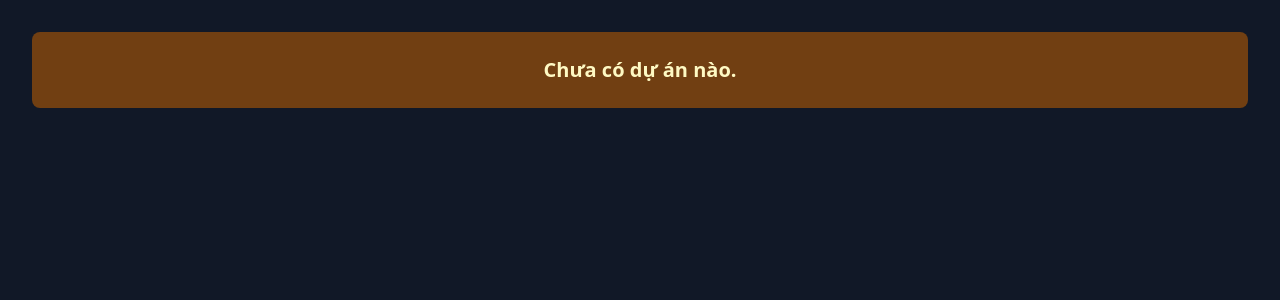
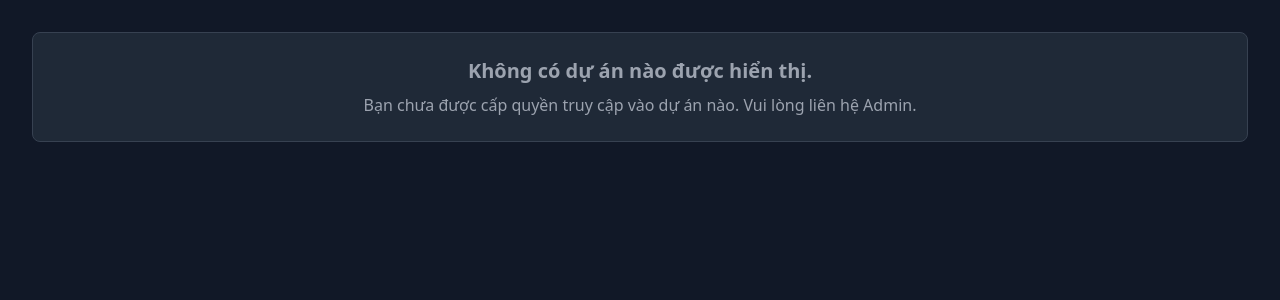
Before and after one commit to huynhtuantai1808/ci_cd_hu, a Flask app: template templates/index.html in a window 1280 px wide. Shown: the part 108-408 px from the top of the page. Run offline with Flask 3, Linux system fonts and the light colour scheme; the template is opened without the code that fills it, so the values that code supplies are empty; some libraries are stand-ins or nearby versions.

Commit message:
update_permision

```diff
--- a/app.py
+++ b/app.py
@@ -92,14 +92,41 @@ def logout():
 @app.route('/')
 @login_required
 def index():
-    """Route chính, hiển thị giao diện người dùng (GUI)."""
+    """Route chính, hiển thị danh sách dự án đã được lọc theo quyền."""
     config = get_data('config.json')
-    projects = config.get('projects', {})
-    return render_template('index.html', projects=projects)
+    all_projects = config.get('projects', {})
+
+    # Lọc dự án dựa trên quyền của user
+    if session.get('is_admin'):
+        visible_projects = all_projects
+    else:
+        current_user = session.get('username')
+        visible_projects = {
+            pid: p for pid, p in all_projects.items()
+            if current_user in p.get('allowed_users', [])
+        }
+
+    return render_template('index.html', projects=visible_projects)
 
 @app.route('/deploy/<project_id>', methods=['POST'])
 @login_required
 def manual_deploy(project_id):
+    """Thực hiện deploy và kiểm tra quyền trước."""
+    config = get_data('config.json')
+    project = config.get('projects', {}).get(project_id)
+
+    if not project:
+        return jsonify({"success": False, "log": "Lỗi: Không tìm thấy dự án."}), 404
+
+    # Kiểm tra quyền: Admin hoặc user có trong danh sách allowed_users
+    is_allowed = (
+        session.get('is_admin') or
+        session.get('username') in project.get('allowed_users', [])
+    )
+
+    if not is_allowed:
+        return jsonify({"success": False, "log": "Lỗi: Bạn không có quyền deploy dự án này."}), 403
+
     print(f"Manual deployment for '{project_id}' requested by user '{session['username']}'")
     success, log = trigger_deployment(project_id)
     return jsonify({"success": success, "log": log})
@@ -168,6 +195,13 @@ def delete_user(user_id):
 
 # --- API quản lý Project (Yêu cầu quyền Admin) ---
 
+def process_allowed_users(users_string):
+    """Hàm xử lý chuỗi username thành một list."""
+    if not users_string or not isinstance(users_string, str):
+        return []
+    # Tách chuỗi bằng dấu phẩy, loại bỏ khoảng trắng thừa, và lọc ra các phần tử rỗng
+    return [user.strip() for user in users_string.split(',') if user.strip()]
+
 @app.route('/api/projects', methods=['POST'])
 @login_required
 @admin_required
@@ -180,10 +214,13 @@ def add_project():
     if 'projects' not in config: config['projects'] = {}
     if project_id in config['projects']: return jsonify({"success": False, "message": f"Project ID '{project_id}' đã tồn tại."}), 409
 
+    allowed_users = process_allowed_users(data.get("allowed_users", ""))
+
     new_project = {
         "id": project_id,
         "name": data.get("name", ""),
         "branch": data.get("branch", "main"),
+        "allowed_users": allowed_users,
         "project_path_on_server": data.get("project_path_on_server", ""),
         "gitlab_webhook_secret": data.get("gitlab_webhook_secret", ""),
         "post_deploy_commands": data.get("post_deploy_commands", []),
@@ -211,6 +248,7 @@ def update_project(project_id):
     project_to_update = config['projects'][project_id]
     project_to_update['name'] = data.get("name", project_to_update.get('name'))
     project_to_update['branch'] = data.get("branch", project_to_update.get('branch'))
+    project_to_update['allowed_users'] = process_allowed_users(data.get("allowed_users", ""))
     project_to_update['project_path_on_server'] = data.get("project_path_on_server", project_to_update.get('project_path_on_server'))
     project_to_update['post_deploy_commands'] = data.get("post_deploy_commands", project_to_update.get('post_deploy_commands', []))
 
--- a/templates/index.html
+++ b/templates/index.html
@@ -81,9 +81,13 @@
                 </div>
             </div>
             {% else %}
-            <div class="bg-yellow-900 text-yellow-100 p-6 rounded-lg text-center">
-                <h2 class="text-xl font-bold">Chưa có dự án nào.</h2>
-                {% if session.is_admin %}<p>Hãy nhấn nút "Thêm dự án mới" để bắt đầu.</p>{% endif %}
+            <div class="bg-gray-800 border-gray-700 border text-gray-400 p-6 rounded-lg text-center">
+                <h2 class="text-xl font-bold">Không có dự án nào được hiển thị.</h2>
+                {% if session.is_admin %}
+                <p class="mt-2">Hãy nhấn nút "Thêm dự án mới" để bắt đầu.</p>
+                {% else %}
+                <p class="mt-2">Bạn chưa được cấp quyền truy cập vào dự án nào. Vui lòng liên hệ Admin.</p>
+                {% endif %}
             </div>
             {% endfor %}
         </div>
@@ -97,9 +101,13 @@
                 <h2 id="modal-title" class="text-3xl font-bold text-white mb-6">Thêm dự án mới</h2>
                 <input type="hidden" id="form-mode" value="add">
 
-                <!-- ... các trường input cơ bản ... -->
                 <div class="grid grid-cols-1 md:grid-cols-2 gap-6"><div><label for="id" class="form-label block mb-2">Project ID (duy nhất)</label><input type="text" id="id" name="id" class="form-input w-full p-2 rounded" required></div><div><label for="name" class="form-label block mb-2">Tên dự án</label><input type="text" id="name" name="name" class="form-input w-full p-2 rounded" required></div></div>
                 <div class="grid grid-cols-1 md:grid-cols-2 gap-6"><div><label for="branch" class="form-label block mb-2">Nhánh Git</label><input type="text" id="branch" name="branch" class="form-input w-full p-2 rounded" required></div><div><label for="gitlab_webhook_secret" class="form-label block mb-2">GitLab Webhook Secret</label><input type="password" id="gitlab_webhook_secret" name="gitlab_webhook_secret" class="form-input w-full p-2 rounded" autocomplete="new-password" placeholder="Để trống nếu không muốn thay đổi"></div></div>
+
+                <div>
+                    <label for="allowed_users" class="form-label block mb-2">User được phép truy cập (cách nhau bởi dấu phẩy)</label>
+                    <input type="text" id="allowed_users" name="allowed_users" class="form-input w-full p-2 rounded" placeholder="admin,user1,user2">
+                </div>
 
                 <hr class="border-gray-600">
                 <h3 class="text-xl font-semibold text-white pt-2">Lệnh tùy chỉnh sau Deploy</h3>
@@ -110,7 +118,6 @@
 
                 <hr class="border-gray-600">
                 <h3 class="text-xl font-semibold text-white pt-2">Thông tin Server</h3>
-                <!-- ... các trường input server ... -->
                 <div><label for="project_path_on_server" class="form-label block mb-2">Đường dẫn dự án trên Server</label><input type="text" id="project_path_on_server" name="project_path_on_server" class="form-input w-full p-2 rounded" required></div>
                 <div class="grid grid-cols-1 md:grid-cols-3 gap-6"><div><label for="server_host" class="form-label block mb-2">Server Host</label><input type="text" id="server_host" name="server_host" class="form-input w-full p-2 rounded" required></div><div><label for="server_user" class="form-label block mb-2">Server User</label><input type="text" id="server_user" name="server_user" class="form-input w-full p-2 rounded" required></div><div><label for="server_port" class="form-label block mb-2">Server Port</label><input type="number" id="server_port" name="server_port" value="22" class="form-input w-full p-2 rounded" required></div></div>
                 <div><label class="form-label block mb-2">Phương thức xác thực</label><div class="flex items-center space-x-6 mt-2 text-white"><label class="flex items-center"><input type="radio" name="auth_method" value="key" class="mr-2" checked onchange="toggleAuthFields()"> SSH Key</label><label class="flex items-center"><input type="radio" name="auth_method" value="password" class="mr-2" onchange="toggleAuthFields()"> Password</label></div></div>
@@ -197,6 +204,7 @@
                 idInput.readOnly = true;
                 document.getElementById('name').value = project.name;
                 document.getElementById('branch').value = project.branch;
+                document.getElementById('allowed_users').value = (project.allowed_users || []).join(', ');
                 document.getElementById('project_path_on_server').value = project.project_path_on_server;
                 document.getElementById('post_deploy_commands').value = (project.post_deploy_commands || []).join('\n');
                 document.getElementById('gitlab_webhook_secret').value = "";
```
